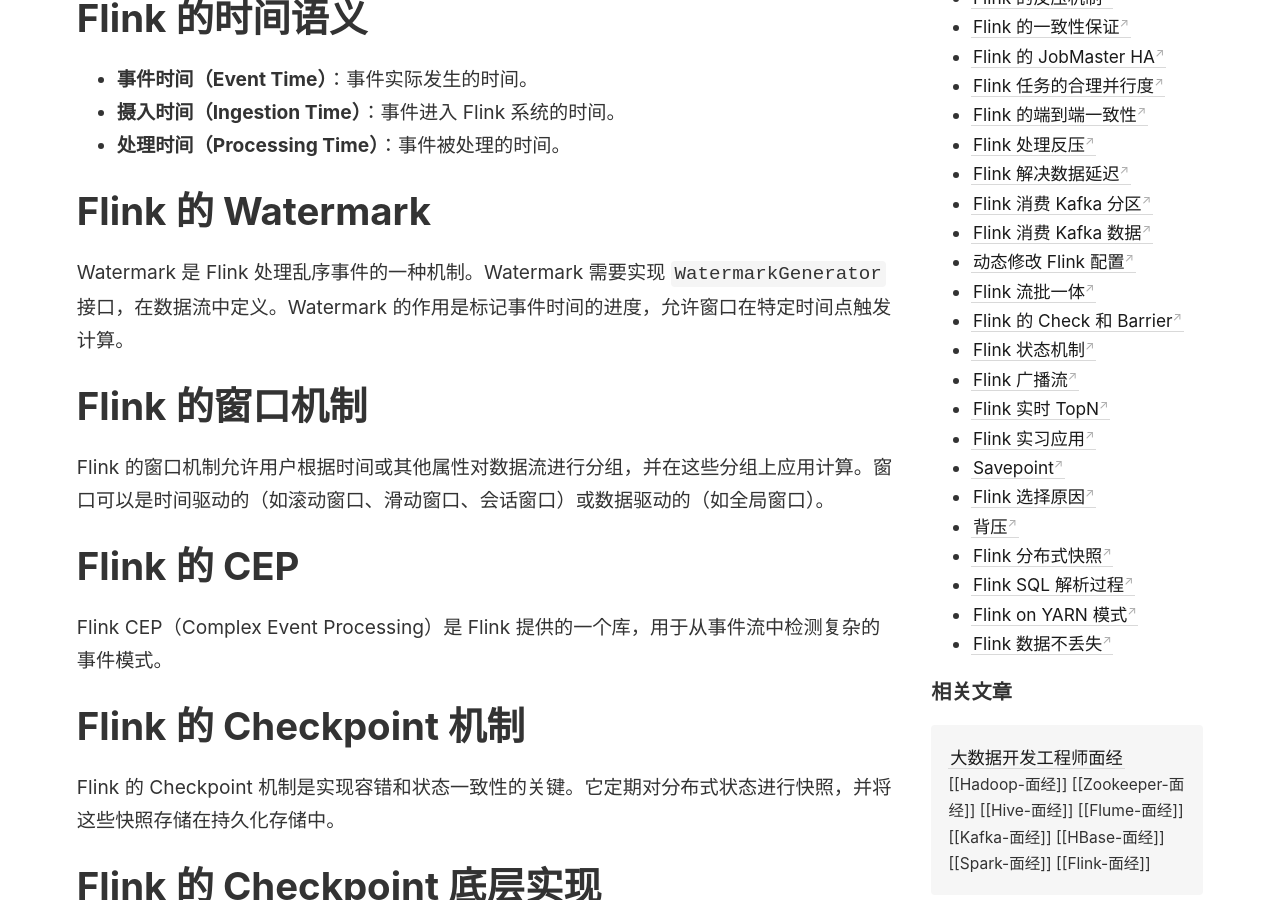
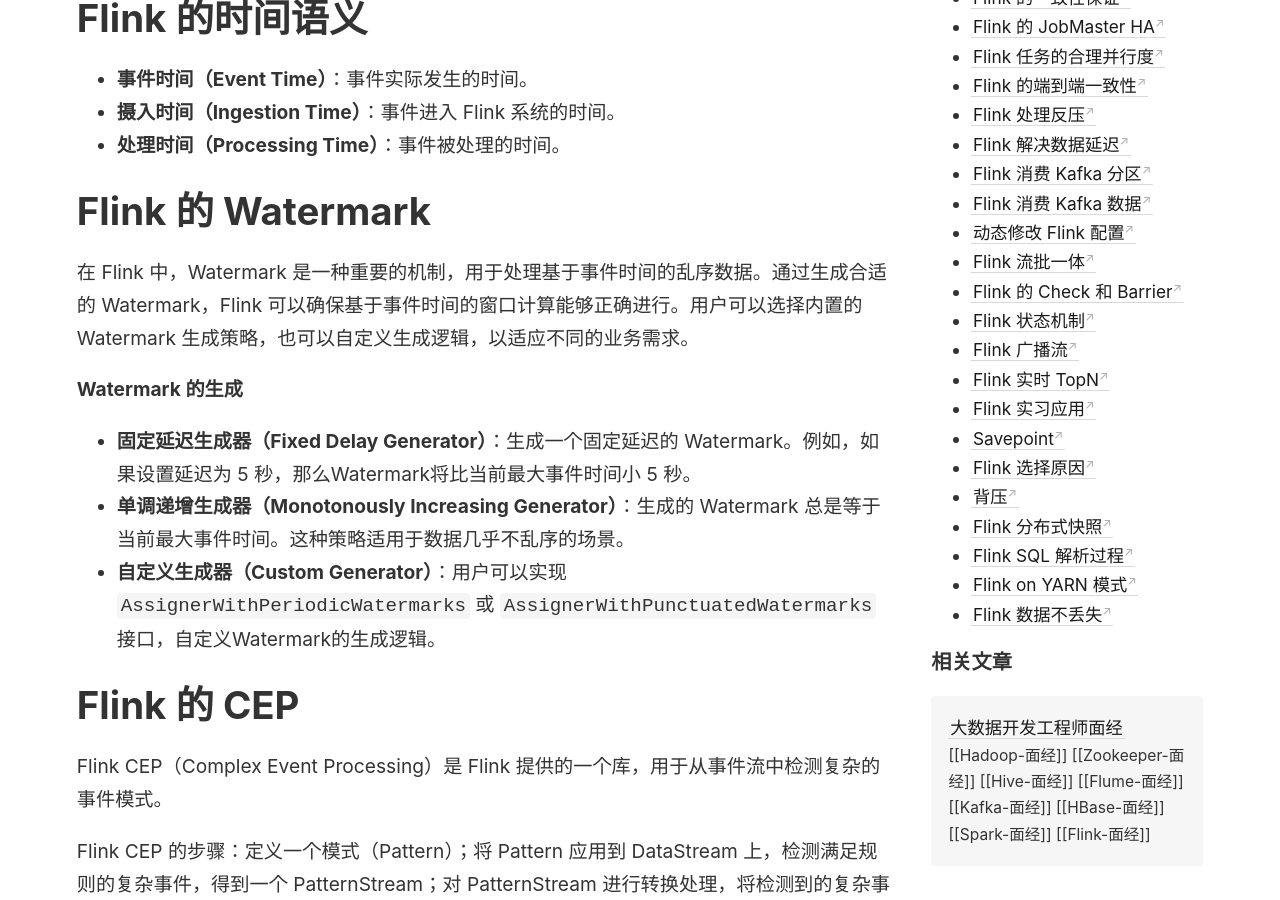
Before and after one commit to wingowen/digital-garden-jekyll, a Jekyll site: the page built from _notes/Flink-面经.md, in a window 1280 px wide and 900 px high, scrolled down 996 px. Built offline with Jekyll 4.4.1, drawn with Linux system fonts in a browser that asks for light colours; some of the changed text lies outside the part shown.

Commit message:
vault backup: 2024-08-26 16:27:03

```diff
--- a/_notes/Flink-面经.md
+++ b/_notes/Flink-面经.md
@@ -27,15 +27,18 @@
 
 # Flink 的 Watermark
 
-Watermark 是 Flink 处理乱序事件的一种机制。Watermark 需要实现 `WatermarkGenerator` 接口，在数据流中定义。Watermark 的作用是标记事件时间的进度，允许窗口在特定时间点触发计算。
+在 Flink 中，Watermark 是一种重要的机制，用于处理基于事件时间的乱序数据。通过生成合适的 Watermark，Flink 可以确保基于事件时间的窗口计算能够正确进行。用户可以选择内置的 Watermark 生成策略，也可以自定义生成逻辑，以适应不同的业务需求。
 
-# Flink 的窗口机制
-
-Flink 的窗口机制允许用户根据时间或其他属性对数据流进行分组，并在这些分组上应用计算。窗口可以是时间驱动的（如滚动窗口、滑动窗口、会话窗口）或数据驱动的（如全局窗口）。
+**Watermark 的生成**
+- **固定延迟生成器（Fixed Delay Generator）**：生成一个固定延迟的 Watermark。例如，如果设置延迟为 5 秒，那么Watermark将比当前最大事件时间小 5 秒。
+- **单调递增生成器（Monotonously Increasing Generator）**：生成的 Watermark 总是等于当前最大事件时间。这种策略适用于数据几乎不乱序的场景。
+- **自定义生成器（Custom Generator）**：用户可以实现 `AssignerWithPeriodicWatermarks` 或 `AssignerWithPunctuatedWatermarks` 接口，自定义Watermark的生成逻辑。
 
 # Flink 的 CEP
 
 Flink CEP（Complex Event Processing）是 Flink 提供的一个库，用于从事件流中检测复杂的事件模式。
+
+Flink CEP 的步骤：定义一个模式（Pattern）；将 Pattern 应用到 DataStream 上，检测满足规则的复杂事件，得到一个 PatternStream；对 PatternStream 进行转换处理，将检测到的复杂事件提取出来，包装成报警信息输出。
 
 # Flink 的 Checkpoint 机制
 
```
Also changed, not shown: _notes/HBase-面经.md (+4 -0 lines), _notes/Hive-面经.md (+4 -1 lines), _notes/Spark-面经.md (+2 -2 lines), _notes/大数据组件.md (+4 -0 lines), assets/images/HBase-面经-1.png (added), assets/images/HBase-面经-2.png (added).
